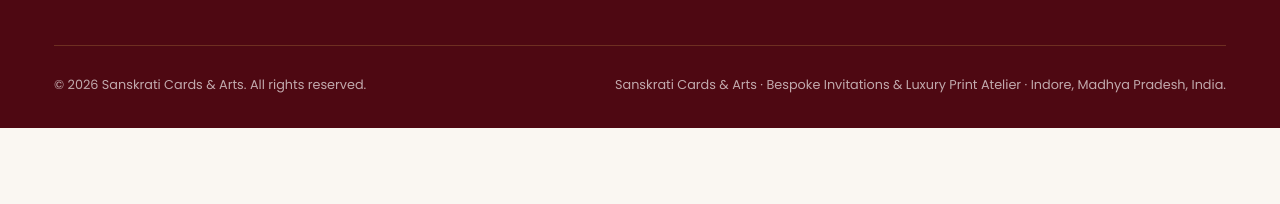
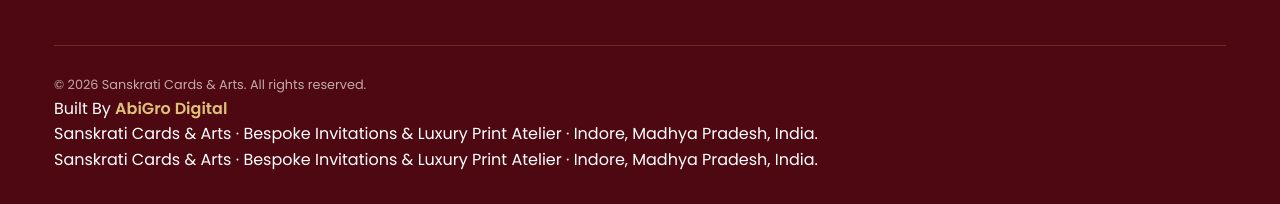
Before and after one commit to vasundharaji18/Sanskrati-Cards-final, a plain HTML site: page index.html in a window 1280 px wide. Shown: the part 10731-10935 px from the top of the page. Before the commit the page ends 10859 px from the top, so only its background shows below. Drawn offline with nearby package versions, Linux system fonts and the light colour scheme.

Commit message:
added abhigro link in footer
Removed duplicate footer content and corrected formatting.

```diff
--- a/index.html
+++ b/index.html
@@ -1023,6 +1023,8 @@
 
       <div class="footer-copy-bar">
         <div>&copy; 2026 Sanskrati Cards & Arts. All rights reserved.</div>
+         </div> Built By <a href="https://www.abhigrodigital.com/" target="_blank" rel="noreferrer" style="color: var(--color-gold-light); font-weight: 600;"> AbiGro Digital</a>
+        <div>Sanskrati Cards & Arts · Bespoke Invitations & Luxury Print Atelier · Indore, Madhya Pradesh, India.</div>
         <div>Sanskrati Cards & Arts · Bespoke Invitations & Luxury Print Atelier · Indore, Madhya Pradesh, India.</div>
       </div>
     </div>
```
